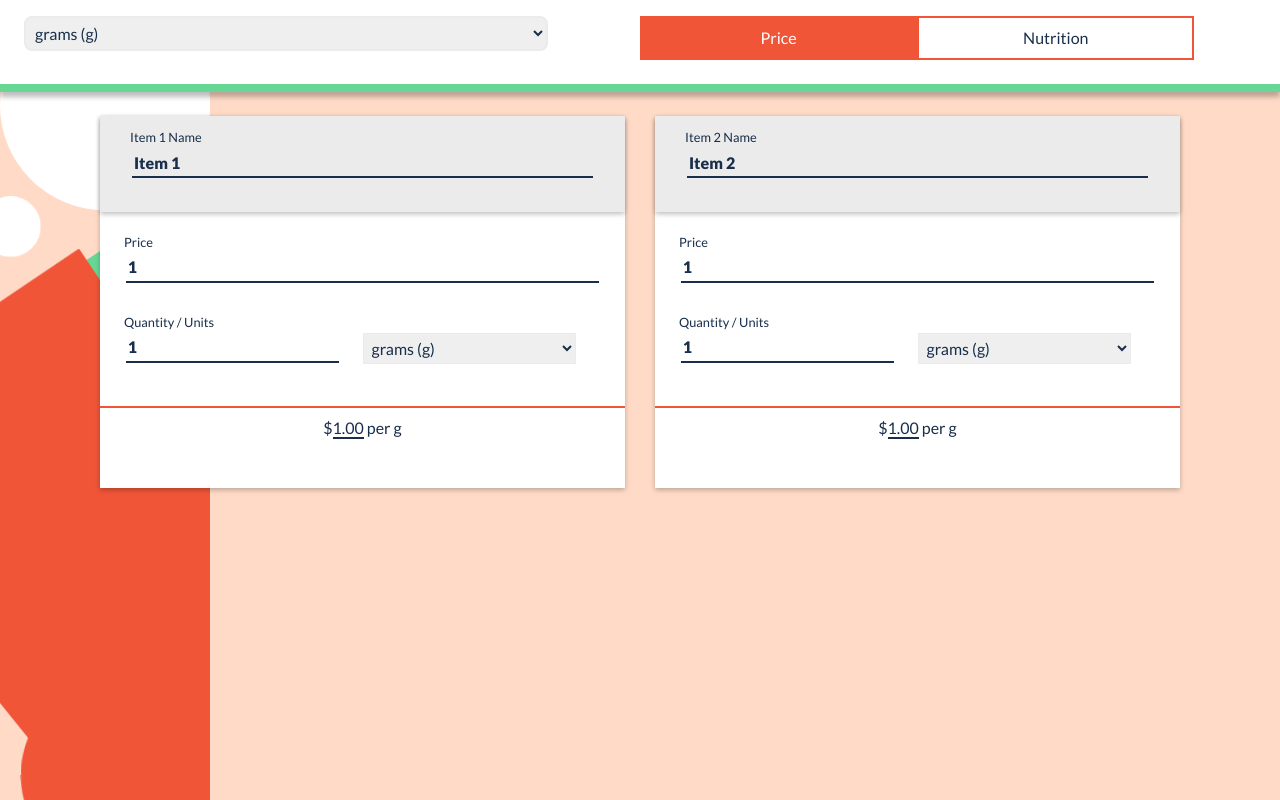
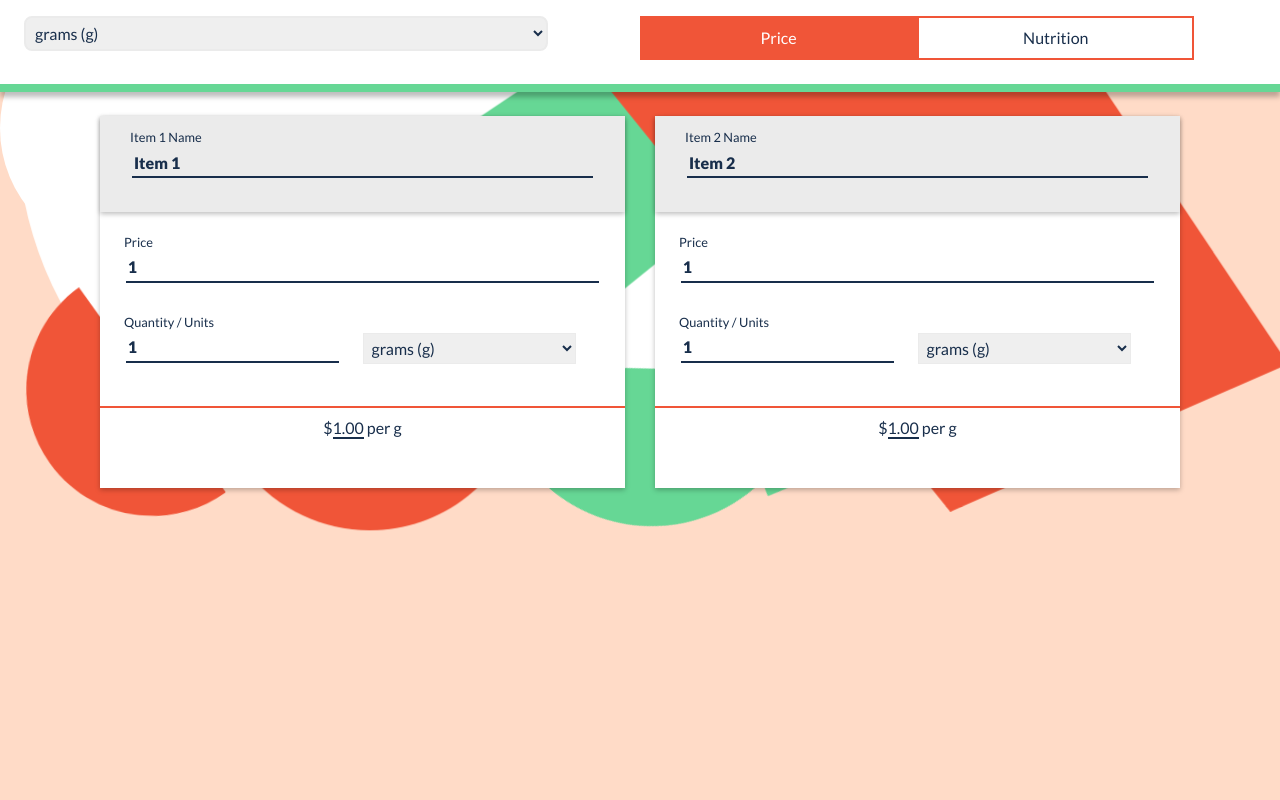
Before and after one commit to krosenk729/Angular-Calc, an Angular app: page / in a window 1280 px wide. Built offline with nearby package versions, Linux system fonts and the light colour scheme.

Commit message:
preparing for build

```diff
--- a/src/app/item-nutrition/item-nutrition.component.html
+++ b/src/app/item-nutrition/item-nutrition.component.html
@@ -1,26 +1,26 @@
 <div class="card-body card-questions row">
 	<fieldset class="float-label-wrap double">
-		<input type="number" name="serving" id="serving-item-{{itemNo}}" [(ngModel)]="serving" (change)="handleNewCalc($event)" />
-		<select name="unit" [(ngModel)]="unit" (change)="handleNewCalc($event)">
+		<input type="number" name="serving" id="serving-item-{{itemNo}}" [(ngModel)]="serving" (change)="handleNewCalc()" />
+		<select name="unit" [(ngModel)]="unit" (change)="handleNewCalc()">
 			<option *ngFor="let u of units" value="{{u.value}}">{{u.value}}</option>
 		</select>
 		<label for="serving-item-{{itemNo}}">Serving Size / Units</label>
 	</fieldset>
 	<div class="per-row-wrap"></div>
 	<fieldset class="float-label-wrap half">
-		<input type="number" name="cals" id="cals-item-{{itemNo}}" [(ngModel)]="cals" (change)="handleNewCalc($event)" />
+		<input type="number" name="cals" id="cals-item-{{itemNo}}" [(ngModel)]="cals" (change)="handleNewCalc()" />
 		<label for="cals-item-{{itemNo}}">Calories</label>
 	</fieldset>
 	<fieldset class="float-label-wrap half">
-		<input type="number" name="fat" id="fat-item-{{itemNo}}" [(ngModel)]="fat" (change)="handleNewCalc($event)" />
+		<input type="number" name="fat" id="fat-item-{{itemNo}}" [(ngModel)]="fat" (change)="handleNewCalc()" />
 		<label for="fat-item-{{itemNo}}">Fat</label>
 	</fieldset>
 	<fieldset class="float-label-wrap half">
-		<input type="number" name="carbs" id="carbs-item-{{itemNo}}" [(ngModel)]="carbs" (change)="handleNewCalc($event)" />
+		<input type="number" name="carbs" id="carbs-item-{{itemNo}}" [(ngModel)]="carbs" (change)="handleNewCalc()" />
 		<label for="carbs-item-{{itemNo}}">Carbs</label>
 	</fieldset>
 	<fieldset class="float-label-wrap half">
-		<input type="number" name="protein" id="protein-item-{{itemNo}}" [(ngModel)]="protein" (change)="handleNewCalc($event)" />
+		<input type="number" name="protein" id="protein-item-{{itemNo}}" [(ngModel)]="protein" (change)="handleNewCalc()" />
 		<label for="protein-item-{{itemNo}}">Protein</label>
 	</fieldset>
 </div>
--- a/src/app/item-price/item-price.component.html
+++ b/src/app/item-price/item-price.component.html
@@ -1,13 +1,13 @@
 <div class="card-body card-questions row">
 	<fieldset class="float-label-wrap">
-		<input type="number" name="price" step="0.01" min="0" id="price-item-{{itemNo}}" [(ngModel)]="price" (change)="handleNewCalc($event)" />
+		<input type="number" name="price" step="0.01" min="0" id="price-item-{{itemNo}}" [(ngModel)]="price" (change)="handleNewCalc()" />
 		<label for="price-item-{{itemNo}}">Price</label>
 	</fieldset>
 	<div class="per-row-wrap">
 	</div>
 	<fieldset class="float-label-wrap double">
-		<input type="number" name="qty" step="0.01" id="qty-item-{{itemNo}}" [(ngModel)]="qty" (change)="handleNewCalc($event)" />
-		<select name="unit" [(ngModel)]="unit" (change)="handleNewCalc($event)">
+		<input type="number" name="qty" step="0.01" id="qty-item-{{itemNo}}" [(ngModel)]="qty" (change)="handleNewCalc()" />
+		<select name="unit" [(ngModel)]="unit" (change)="handleNewCalc()">
 			<option *ngFor="let u of units" value="{{u.value}}">{{u.name}}</option>
 		</select>
 		<label for="qty-item-{{itemNo}}">Quantity / Units</label>
--- a/src/scss/styles.scss
+++ b/src/scss/styles.scss
@@ -296,14 +296,19 @@ input::-webkit-inner-spin-button {
 // Background
 
 .svg-bg{
-	position: fixed;
+	position: absolute;
 	z-index: -1;
 	top: 0;
 	bottom: 0;
+	left: 0;
+	right: 0;
 	overflow: hidden;
 
+	svg{
+		max-width: 20%;
+	}
 
-	.circle-2 {
+/* 	.circle-2 {
 	width: 21px;
 	height: 21px;
 	top: 340px;
@@ -317,5 +322,5 @@ input::-webkit-inner-spin-button {
 	top: 180px;
 	-webkit-transform: rotate(-54deg);
 	transform: rotate(-54deg);
+} */
 }
-}
```
Lines whose indentation alone changed are shown as unchanged.
